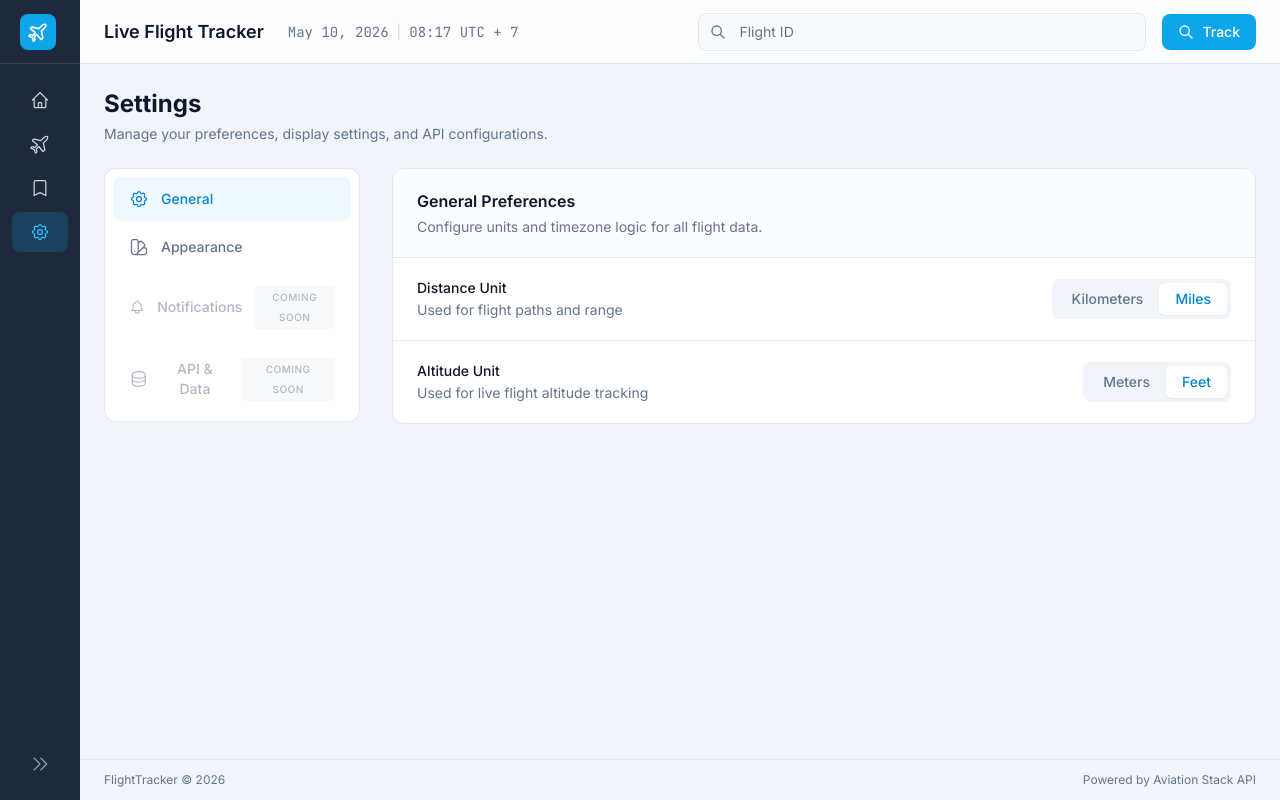
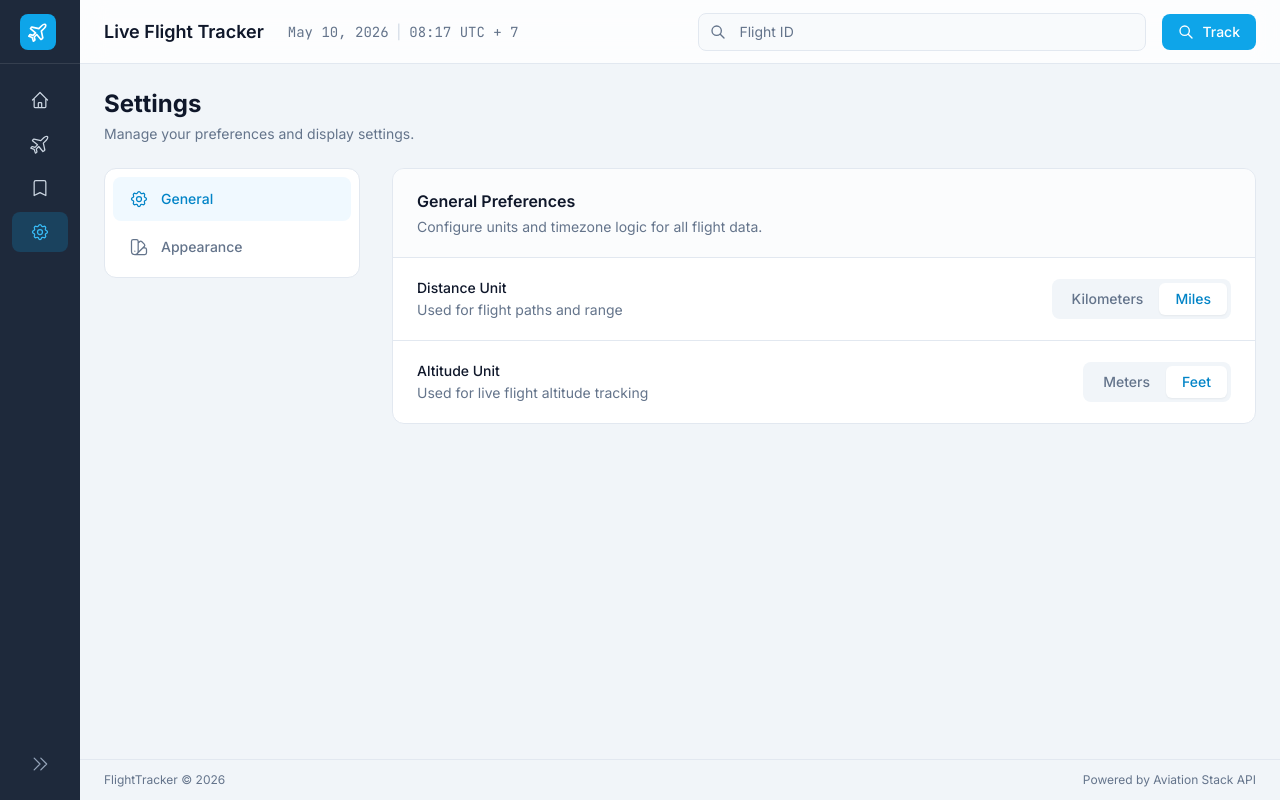
Before and after one commit to Shonh-debug/flight-tracker, a Next.js app: page /settings in a window 1280 px wide. Built offline with nearby package versions, Linux system fonts and the light colour scheme.

Commit message:
removed redundancies

```diff
--- a/src/app/settings/page.tsx
+++ b/src/app/settings/page.tsx
@@ -65,18 +65,6 @@ export default function SettingsPage() {
       label: 'Appearance',
       icon: <svg className="w-5 h-5" fill="none" stroke="currentColor" viewBox="0 0 24 24"><path strokeLinecap="round" strokeLinejoin="round" strokeWidth={1.5} d="M7 21a4 4 0 01-4-4V5a2 2 0 012-2h4a2 2 0 012 2v12a4 4 0 01-4 4zm0 0h12a2 2 0 002-2v-4a2 2 0 00-2-2h-2.343M11 7.343l1.657-1.657a2 2 0 012.828 0l2.829 2.829a2 2 0 010 2.828l-8.486 8.485M7 17h.01" /></svg>
     },
-    {
-      id: 'notifications',
-      label: 'Notifications',
-      disabled: true,
-      icon: <svg className="w-5 h-5" fill="none" stroke="currentColor" viewBox="0 0 24 24"><path strokeLinecap="round" strokeLinejoin="round" strokeWidth={1.5} d="M15 17h5l-1.405-1.405A2.032 2.032 0 0118 14.158V11a6.002 6.002 0 00-4-5.659V5a2 2 0 10-4 0v.341C7.67 6.165 6 8.388 6 11v3.159c0 .538-.214 1.055-.595 1.436L4 17h5m6 0v1a3 3 0 11-6 0v-1m6 0H9" /></svg>
-    },
-    {
-      id: 'api',
-      label: 'API & Data',
-      disabled: true,
-      icon: <svg className="w-5 h-5" fill="none" stroke="currentColor" viewBox="0 0 24 24"><path strokeLinecap="round" strokeLinejoin="round" strokeWidth={1.5} d="M4 7v10c0 2.21 3.582 4 8 4s8-1.79 8-4V7M4 7c0 2.21 3.582 4 8 4s8-1.79 8-4M4 7c0-2.21 3.582-4 8-4s8 1.79 8 4m0 5c0 2.21-3.582 4-8 4s-8-1.79-8-4" /></svg>
-    },
   ];
 
   return (
@@ -89,7 +77,7 @@ export default function SettingsPage() {
       <div className="animate-fade-in relative">
         <h1 className="text-2xl font-bold text-dash-text mb-1">Settings</h1>
         <p className="text-dash-muted text-sm mb-6">
-          Manage your preferences, display settings, and API configurations.
+          Manage your preferences and display settings.
         </p>
 
         {/* Toast Notification */}
```
